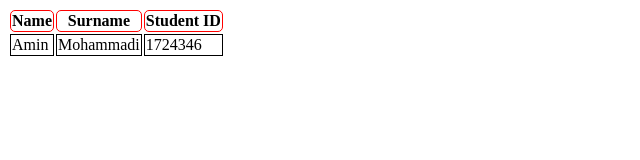
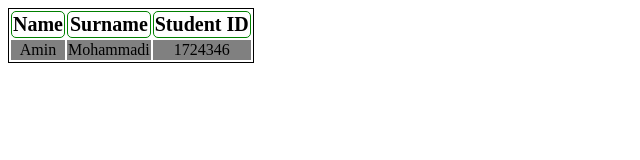
Before and after one commit to aminmohammmadi/table-exercise, a plain HTML site: page index.html in a window 1280 px wide. Shown: the whole page, without its empty margins (0-640 px from the left). Drawn offline with Linux system fonts and the light colour scheme.

Commit message:
styles is updated

```diff
--- a/styles.css
+++ b/styles.css
@@ -1,9 +1,13 @@
-#table, tr , td{
+#table, th {
+    border: 1px solid green;
+    text-align: center;
+    border-radius: 5px;
+    font-size: 20px;
+}
+#table, td{
+    background-color: gray;
+    text-align: center;
+}
+table {
     border: 1px solid black;
 }
-
-#table, th {
-    border: 1px solid red;
-    text-align: center;
-    border-radius: 5px;
-}
```
